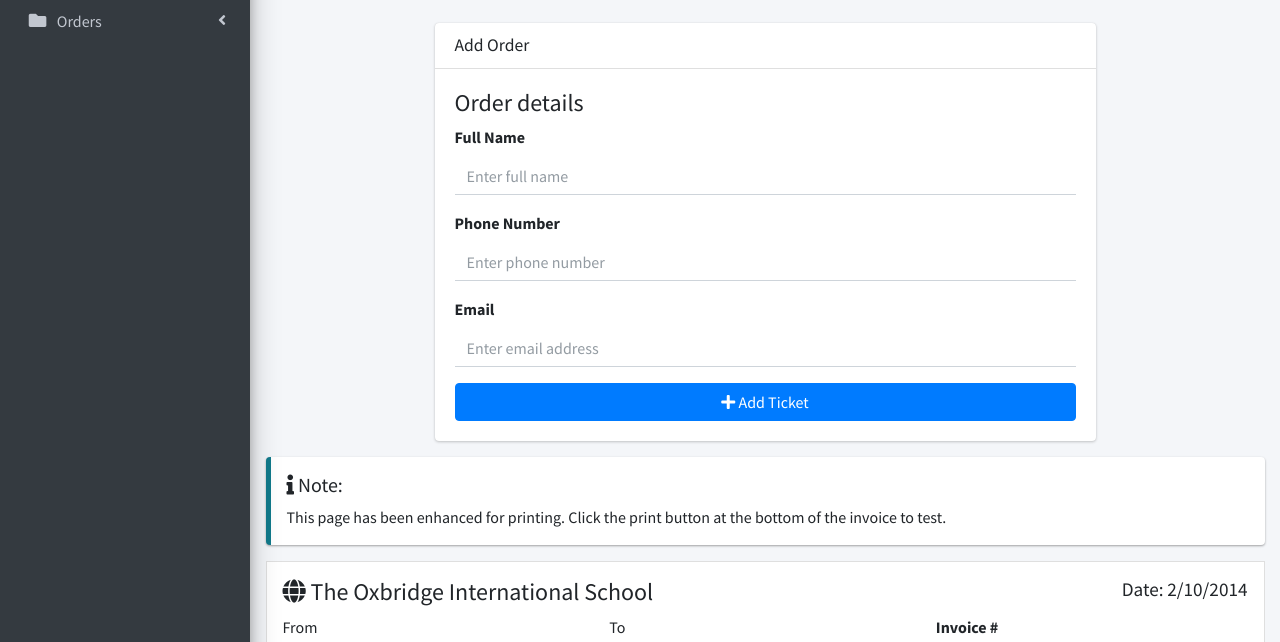
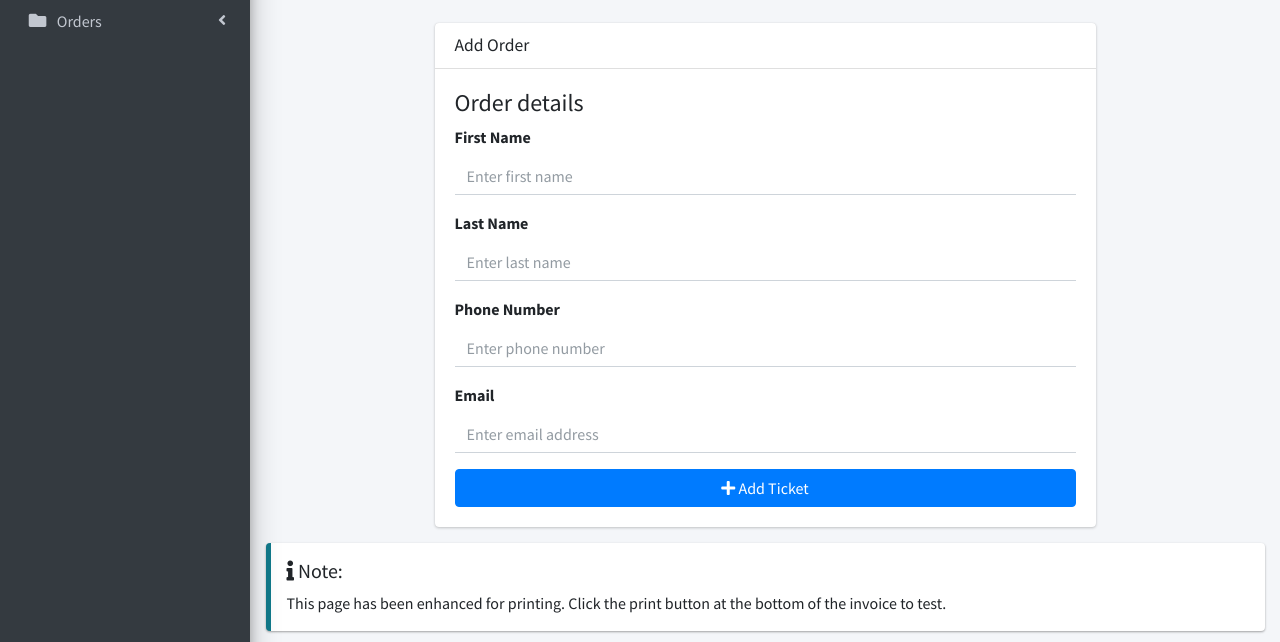
Before and after one commit to adiah-web-dev/oxis-tickets, a Django app: template tickets/templates/tickets/add_order.html in a window 1280 px wide. Shown: the part 107-749 px from the top of the page. Run offline with Django 5.2, Linux system fonts and the light colour scheme; the template is opened without the code that fills it, so the values that code supplies are empty; some libraries are stand-ins or nearby versions.

Commit message:
Change to first and last name and update ticket type

```diff
--- a/base/models.py
+++ b/base/models.py
@@ -19,7 +19,7 @@
 	id = models.UUIDField(primary_key=True, default=uuid.uuid4)
 	event = models.ForeignKey(Event, on_delete=models.CASCADE, null=True, blank=True)
 	image = models.ImageField(upload_to='eventTickets/', blank=True, null=True)
-	type = models.CharField(max_length=100, default="default")
+	type = models.CharField(max_length=100, default="General")
 	price = models.IntegerField()
 
 	def __str__(self):
--- a/tickets/models.py
+++ b/tickets/models.py
@@ -10,7 +10,9 @@
 class Order(models.Model):
 	id = models.UUIDField(primary_key=True, default=uuid.uuid4)
 	date = models.DateField(default=date.today)
-	name = models.CharField(max_length=200)
+	name = models.CharField(max_length=200, null=True, blank=True)
+	first_name = models.CharField(max_length=200, null=True, blank=True)
+	last_name = models.CharField(max_length=200, null=True, blank=True)
 	email_address = models.CharField(max_length=200)
 	phone = models.CharField(max_length=20)
 	paid = models.BooleanField(default=False)
--- a/tickets/templates/tickets/add_order.html
+++ b/tickets/templates/tickets/add_order.html
@@ -19,9 +19,17 @@
 					<h4>Order details</h4>
 					<form id="order-form" method="post">
 						{% csrf_token %}
-						<div class="form-group">
+						{% comment %} <div class="form-group">
 							<label for="full_name">Full Name</label>
 							<input type="text" class="form-control form-control-border" name="full_name" id="full_name" placeholder="Enter full name">
+						</div> {% endcomment %}
+						<div class="form-group">
+							<label for="first_name">First Name</label>
+							<input class="form-control form-control-border" type="text" name="first_name" id="first_name" placeholder="Enter first name">
+						</div>
+						<div class="form-group">
+							<label for="last_name">Last Name</label>
+							<input class="form-control form-control-border" type="text" name="last_name" id="last_name" placeholder="Enter last name">
 						</div>
 						<div class="form-group">
 							<label for="phone">Phone Number</label>
--- a/tickets/templates/tickets/order_detail.html
+++ b/tickets/templates/tickets/order_detail.html
@@ -1,9 +1,9 @@
 {% extends 'main.html' %}
 {% load static %}
 
-{% block title %}Order - {{ order.name }}{% endblock %}
+{% block title %}Order - {{ order.first_name}} {{order.last_name}}{% endblock %}
 
-{% block pageHeader %}Order Details: {{ order.name }}{% endblock %}
+{% block pageHeader %}Order Details: {{ order.first_name }} {{order.last_name}}{% endblock %}
 
 {% block content %}
 <div class="container-fluid">
```
Also changed, not shown: tickets/views.py (+6 -3 lines), base/migrations/0005_alter_eventticket_type.py (added), tickets/migrations/0011_order_first_name_order_last_name.py (added), tickets/migrations/0012_alter_order_name.py (added).
